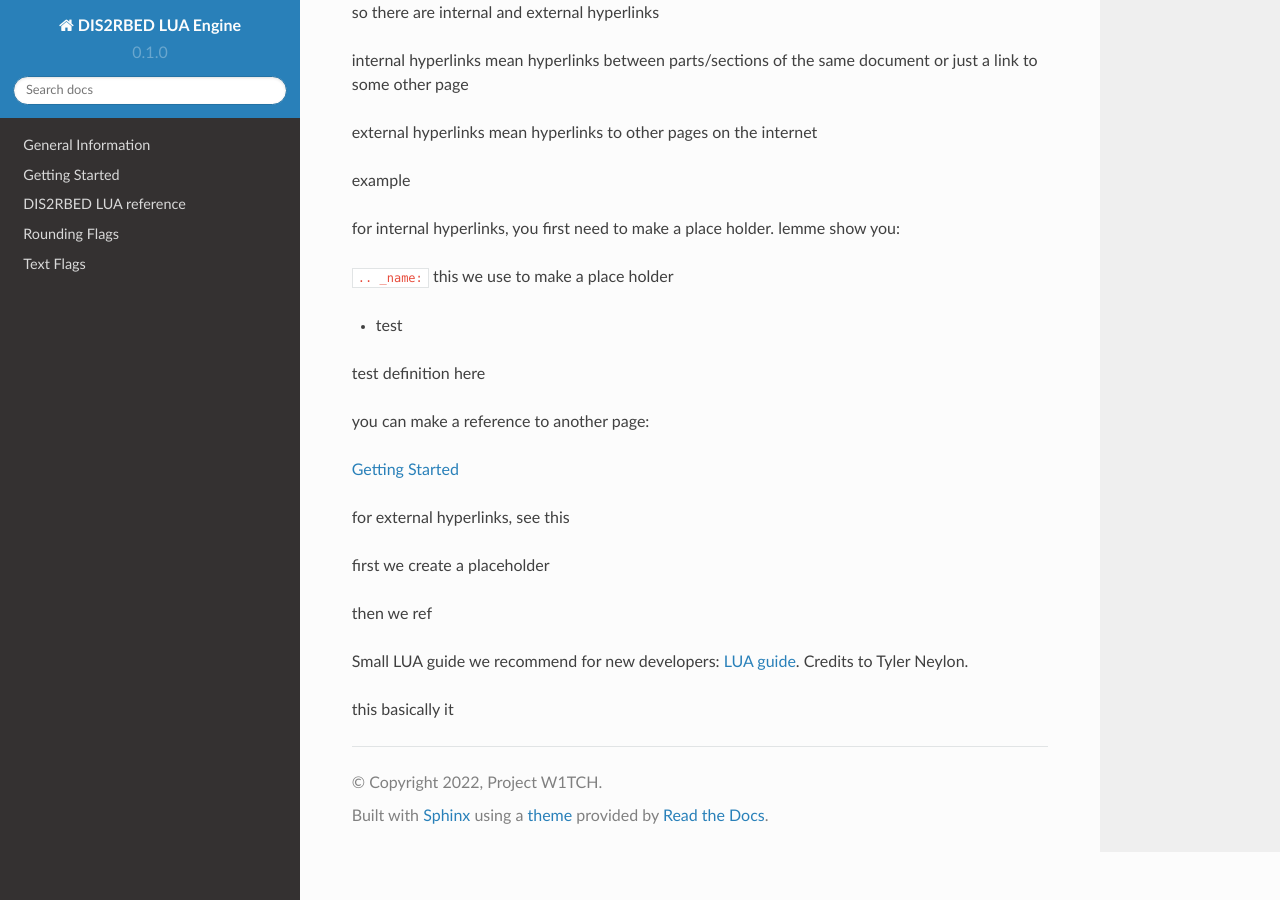
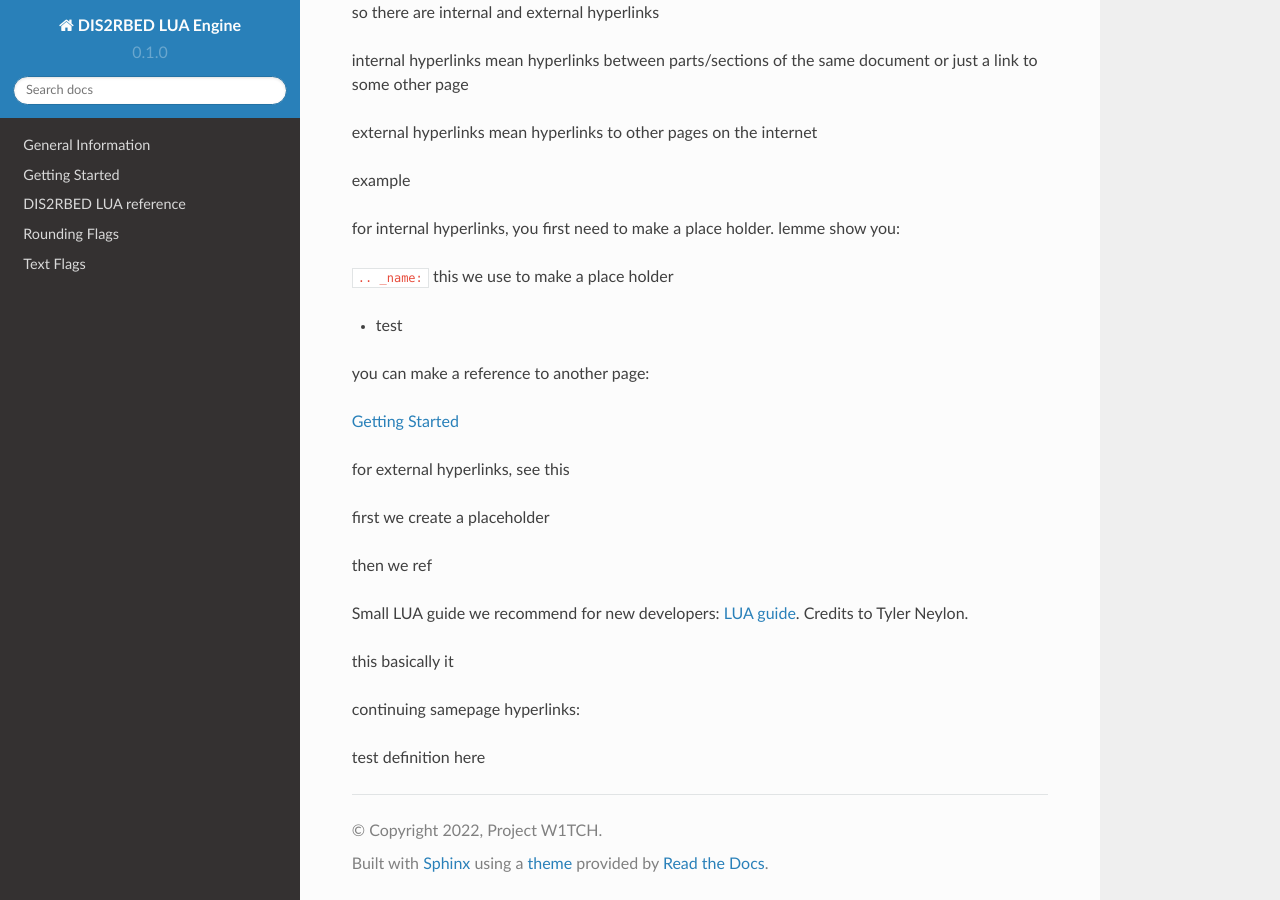
Before and after one commit to ItsK1tty/w1tchdocs, a Sphinx documentation site: the page built from docs/source/tutorial.rst, in a window 1280 px wide and 900 px high, scrolled down 1845 px. Built offline with Sphinx 7.4.7 and the Read the Docs theme 2.0.0, drawn with Linux system fonts in a browser that asks for light colours.

Commit message:
attempt to fix stuff

```diff
--- a/docs/source/tutorial.rst
+++ b/docs/source/tutorial.rst
@@ -128,3 +120,11 @@
 Small LUA guide we recommend for new developers: `LUA guide`_. Credits to Tyler Neylon.
 
 this basically it
+
+continuing samepage hyperlinks:
+
+.. _test:
+
+test
+----------------------
+test definition here
```
Also changed, not shown: other parts of docs/source/tutorial.rst (+0 -8 lines).
